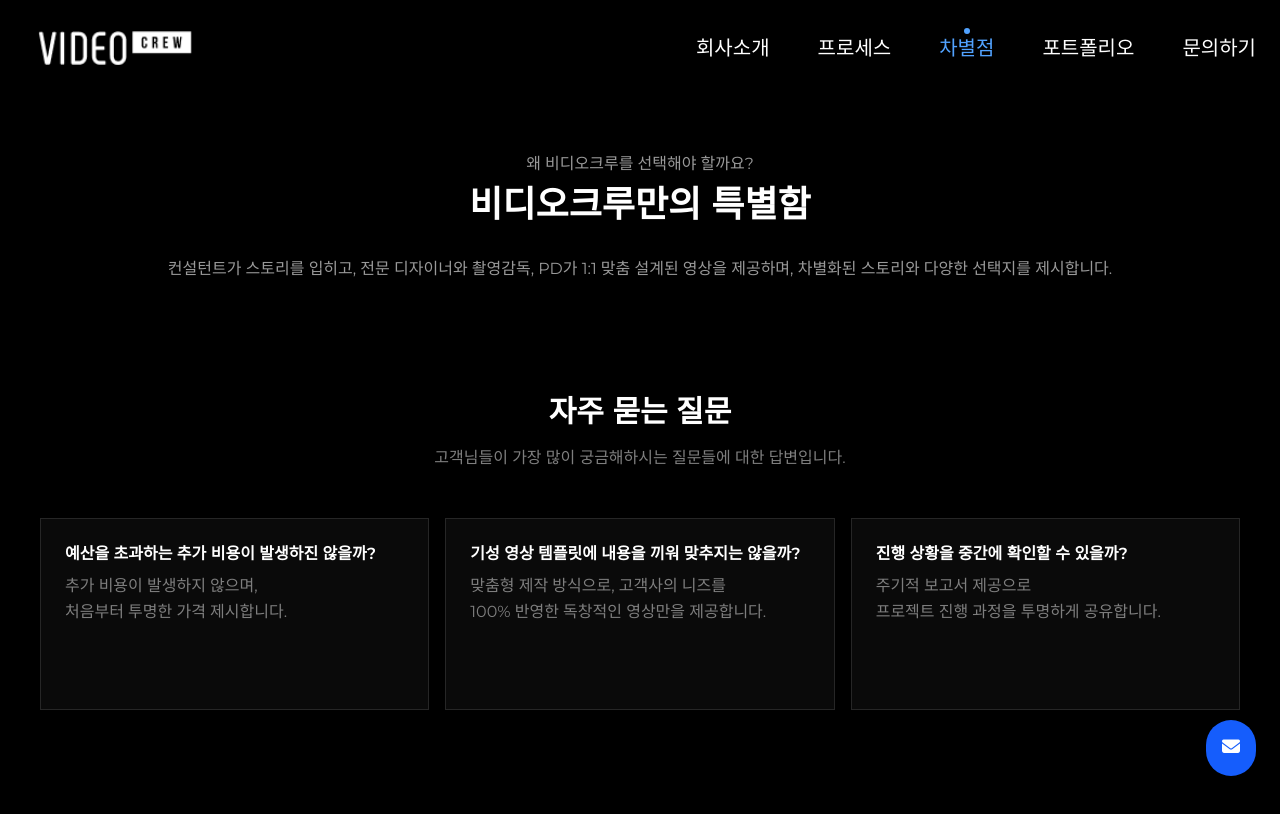
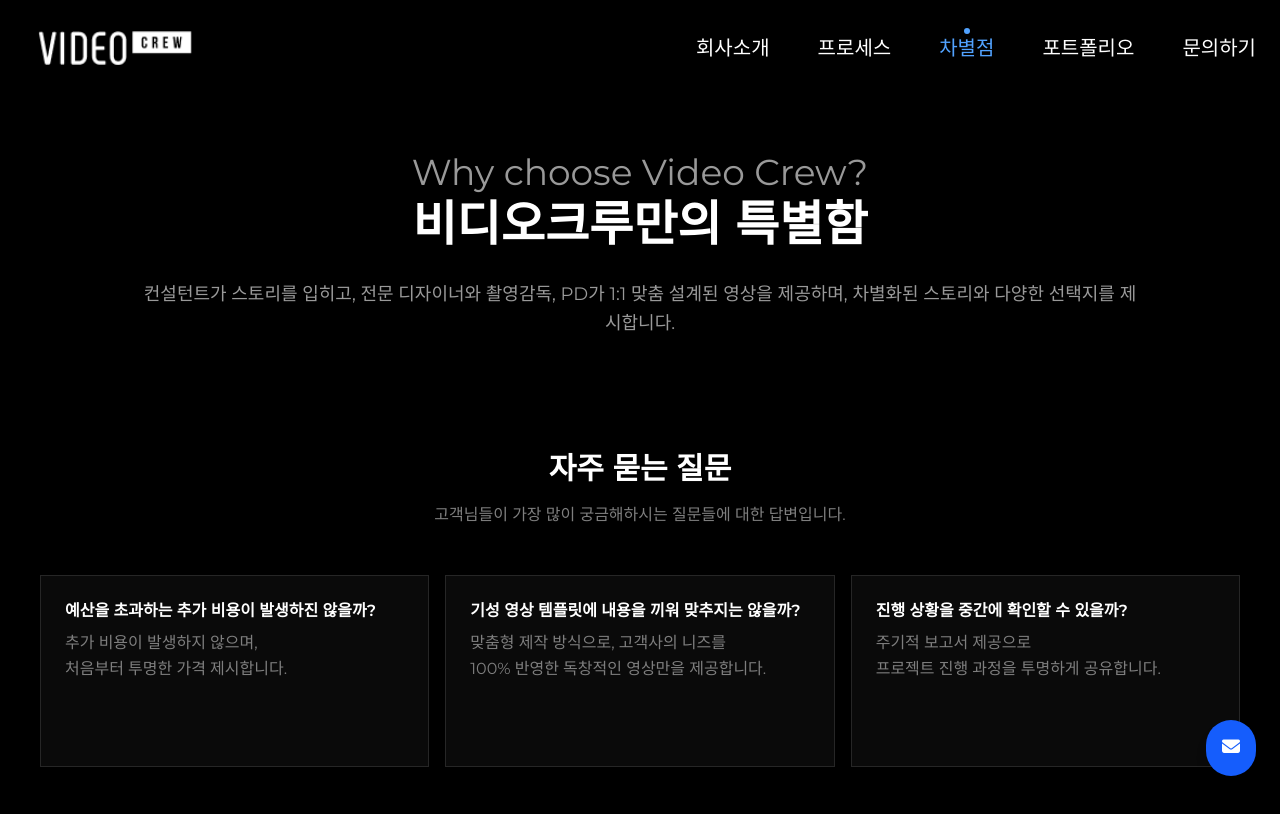
Before and after one commit to sanjeebandas/video-crew-portfolio, a React (Vite) app in the folder client/: page /differentiation in a window 1280 px wide. Shown: the top 814 px of the page. Built offline with nearby package versions, Linux system fonts and the light colour scheme; no server answers; a web font is replaced by a local one.

Commit message:
updated text content headers of all the left&right text content blocks

```diff
--- a/client/src/pages/Differentiation.tsx
+++ b/client/src/pages/Differentiation.tsx
@@ -51,17 +51,18 @@
             <div className="max-w-[1248px] mx-auto px-4 sm:px-6 md:px-6 py-10 md:py-14">
               <div className="flex flex-col justify-center items-center space-y-8">
                 {/* Left: Title Block */}
-                <div className="text-center diff-title-left">
-                  <h4 className="text-sm md:text-base text-muted mb-2 diff-subtitle">
-                    왜 비디오크루를 선택해야 할까요?
+                <div className="w-full md:w-[450px] lg:w-[700px] xl:w-[850px] text-center diff-title-left">
+                  <h4 className="text-xl xs:text-2xl sm:text-3xl md:text-2xl lg:text-4xl text-muted mb-2 diff-subtitle">
+                  Why choose Video Crew?
+
                   </h4>
-                  <h2 className="text-2xl md:text-4xl font-bold">
+                  <h2 className="text-2xl xs:text-3xl sm:text-4xl md:text-3xl lg:text-5xl font-bold">
                     비디오크루만의 특별함
                   </h2>
                 </div>
 
                 {/* Right: Paragraph Block */}
-                <div className="w-full text-sm md:text-base leading-relaxed text-muted text-center diff-title-right">
+                <div className="w-full max-w-[800px] md:max-w-[900px] lg:max-w-[1000px] text-lg xs:text-lg sm:text-xl md:text-lg lg:text-lg leading-relaxed text-muted text-center diff-title-right">
                   <div className="diff-text-line">
                     컨설턴트가 스토리를 입히고, 전문 디자이너와 촬영감독, PD가
                     1:1 맞춤 설계된 영상을 제공하며, 차별화된 스토리와 다양한
--- a/client/src/pages/Home.tsx
+++ b/client/src/pages/Home.tsx
@@ -81,11 +81,11 @@
           <section className="bg-black text-white w-full px-4 xs:px-6 md:px-8 lg:px-6 py-12 xs:py-16 md:py-20 home-section-card">
             <div className="max-w-[1248px] mx-auto flex flex-col justify-center items-center space-y-8">
               {/* Left Title Block — responsive width adjustments */}
-              <div className="w-full md:w-[280px] lg:w-[320px] xl:w-[350px] text-center home-title-left">
-                <p className="text-sm xs:text-base md:text-lg text-muted mb-2 home-subtitle">
+              <div className="w-full md:w-[450px] lg:w-[700px] xl:w-[850px] text-center home-title-left">
+                <p className="text-xl xs:text-2xl sm:text-3xl md:text-2xl lg:text-4xl text-muted mb-2 home-subtitle">
                   비디오크루의 차별점
                 </p>
-                <h2 className="text-xl xs:text-2xl sm:text-3xl md:text-2xl lg:text-4xl font-bold leading-snug">
+                <h2 className="text-2xl xs:text-3xl sm:text-4xl md:text-3xl lg:text-5xl font-bold leading-snug">
                   영상제작,
                   <br />
                   어떻게 하고 계신가요?
@@ -93,7 +93,7 @@
               </div>
 
               {/* Right Paragraph Block — responsive text sizing */}
-              <div className="w-full text-md xs:text-base sm:text-lg md:text-base lg:text-md text-muted leading-relaxed text-center home-title-right">
+              <div className="w-full max-w-[800px] md:max-w-[900px] lg:max-w-[1000px] text-lg xs:text-lg sm:text-xl md:text-lg lg:text-lg text-muted leading-relaxed text-center home-title-right">
                 <div className="home-text-line">
                   비디오크루는 단순한 영상 제작을 넘어,
                 </div>
--- a/client/src/process/ProcessBanner.tsx
+++ b/client/src/process/ProcessBanner.tsx
@@ -24,17 +24,17 @@
       <div className="max-w-[1248px] mx-auto px-4 sm:px-6 md:px-6 py-10 md:py-14">
         <div className="flex flex-col justify-center items-center space-y-8">
           {/* Left: Title Block */}
-          <div className="text-center process-title-left">
-            <h4 className="text-sm md:text-base text-muted mb-2 process-subtitle">
-              영상제작 프로세스​
+          <div className="w-full md:w-[450px] lg:w-[700px] xl:w-[850px] text-center process-title-left">
+            <h4 className="text-xl xs:text-2xl sm:text-3xl md:text-2xl lg:text-4xl text-muted mb-2 process-subtitle">
+            Video Production Process
             </h4>
-            <h2 className="text-2xl md:text-4xl font-bold">
+            <h2 className="text-2xl xs:text-3xl sm:text-4xl md:text-3xl lg:text-5xl font-bold">
               영상제작 프로세스​
             </h2>
           </div>
 
           {/* Right: Paragraph Block */}
-          <div className="w-full text-sm md:text-base leading-relaxed text-muted text-center process-title-right">
+          <div className="w-full max-w-[800px] md:max-w-[900px] lg:max-w-[1000px] text-lg xs:text-lg sm:text-xl md:text-lg lg:text-lg leading-relaxed text-muted text-center process-title-right">
             <div className="process-text-line">
               비디오크루만의 영상제작 프로세스를 통해 고객의 니즈에 부합하는
               최적의 콘텐츠를 디자인하여 제공합니다.​
```
